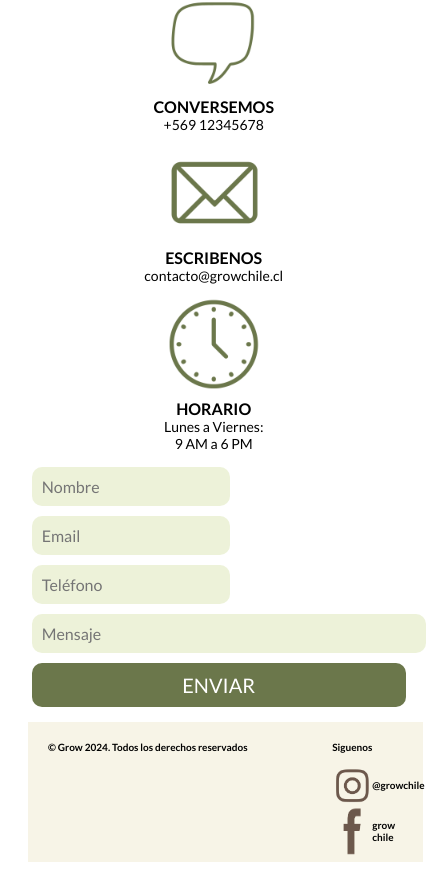
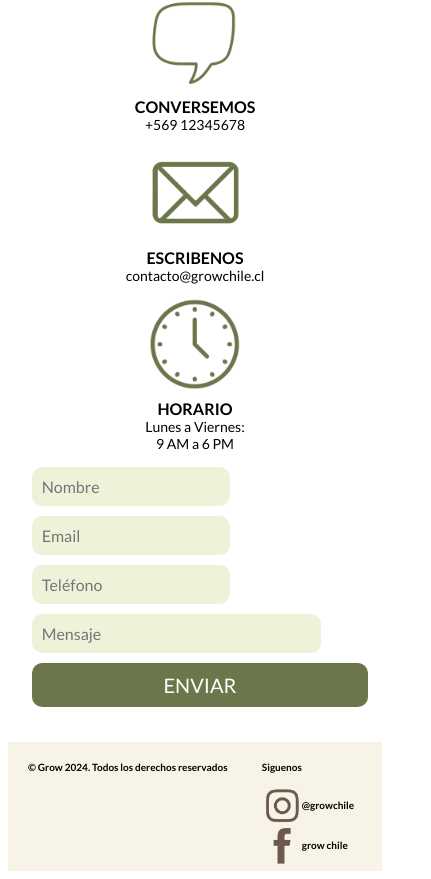
Before and after one commit to DaniLaraT/PF_Lara, a plain HTML site: page contacto.html in a window 390 px wide. Shown: the part 129-1008 px from the top of the page, 431 px wide, since content can reach past the window. Drawn offline with Linux system fonts and the light colour scheme.

Commit message:
corrección scroll mobile

```diff
--- a/scss/style.scss
+++ b/scss/style.scss
@@ -174,6 +174,7 @@ body.inicio {
         align-items: center;
         justify-content: center;
         position: relative;
+        margin-top: 15%;
 
         article {
           position: absolute;
@@ -564,7 +565,7 @@ body.inicio {
       }
 
       .mensaje {
-        width: 100%;
+        width: 80%;
         height: 80%;
       }
     }
@@ -631,6 +632,7 @@ body.inicio {
 @media (max-width: 480px) {
   .contacto {
     display: block;
+    width: 90%;
 
     section,
     .section-form-contacto {
@@ -653,7 +655,6 @@ body.inicio {
       }
 
       button {
-        width: 100%;
         font-size: 20px;
       }
     }
@@ -671,11 +672,10 @@ body.inicio {
 }
 // --------------------------------------------------------------FOOTER-----------------------------------------------------------
 footer {
-    width: 95%;
     padding: 5px 20px;
     display: flex;
+    margin-top: 30px;
     justify-content: space-between;
-    margin: 3px 20px;
     background-color: $color-footer-background;
 
     h4 {
@@ -687,7 +687,7 @@ footer {
     .redes-sociales {
       display: flex;
       flex-direction: column;
-      width: 20%;
+      width: 30%;
 
       div {
         display: flex;
@@ -705,6 +705,5 @@ footer {
       width: 90%;
       margin: 5px 0 0 0;
       display: flex;
-      justify-content: center;
     }
   }
```
Also changed, not shown: css/style.css, 1 other file.
